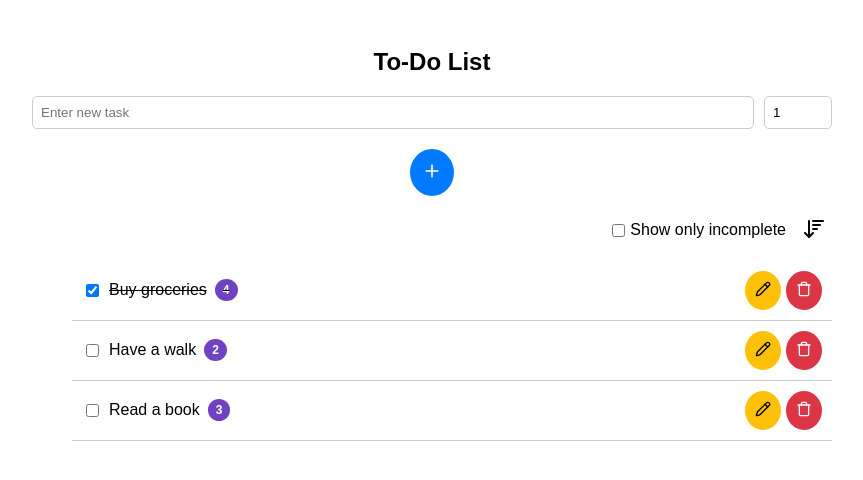
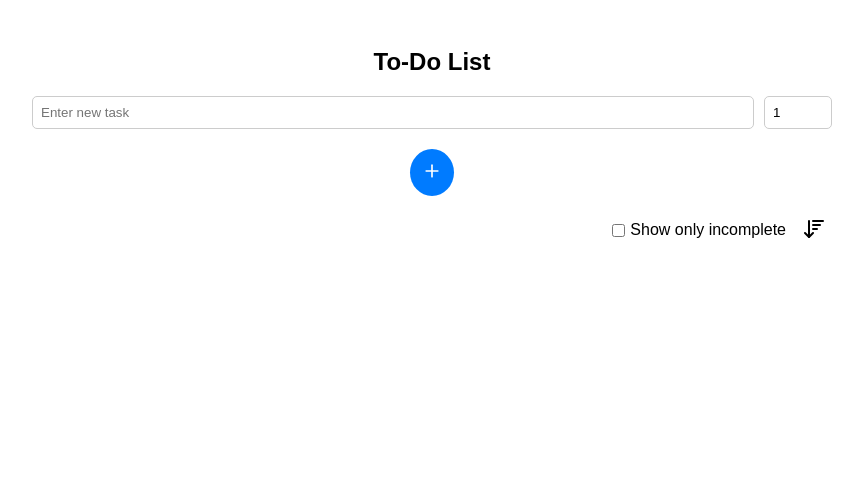
Before and after one commit to genuinelycool/to_do_list_app, a React (Vite) app: page / in a window 1280 px wide. Shown: the top 480 px of the page, without its empty margins (208-1071 px from the left). Built offline with nearby package versions, Linux system fonts and the light colour scheme.

Commit message:
10 - Make changes persistent using localStorage

```diff
--- a/src/App.jsx
+++ b/src/App.jsx
@@ -2,39 +2,26 @@
 import TaskForm from "./components/TaskForm";
 import TaskControls from "./components/TaskControls";
 import TaskList from "./components/TaskList";
+import {
+  getStoredTasks,
+  updateLocalStorage
+} from "./utils/localStorageUtils";
 
 const App = () => {
-  const [tasks, setTasks] = useState([
-    {
-      id: 1,
-      text: "Buy groceries",
-      priority: 4,
-      done: true,
-    },
-    {
-      id: 2,
-      text: "Have a walk",
-      priority: 2,
-      done: false,
-    },
-    {
-      id: 3,
-      text: "Read a book",
-      priority: 3,
-      done: false,
-    },
-  ]);
+  const [tasks, setTasks] = useState(getStoredTasks());
 
   const [showOnlyIncomplete, setShowOnlyIncomplete] = useState(false);
 
   const addTask = (newTask) => {
     const updatedTasks = [...tasks, newTask];
     setTasks(updatedTasks);
+    updateLocalStorage(updatedTasks);
   };
 
   const removeTask = (id) => {
     const updatedTasks = tasks.filter((t) => t.id !== id);
     setTasks(updatedTasks);
+    updateLocalStorage(updatedTasks);
   };
 
   const updateTask = ({ taskId, editText, editPriority }) => {
@@ -44,6 +31,7 @@
         : task
     );
     setTasks(updatedTasks);
+    updateLocalStorage(updatedTasks);
   };
 
   const toggleTaskDone = (id) => {
@@ -51,12 +39,14 @@
       task.id === id ? { ...task, done: !task.done } : task
     );
     setTasks(updatedTasks);
+    updateLocalStorage(updatedTasks);
   };
 
   const sortTasks = () => {
     const sortedTasks = [...tasks]
       .sort((a,b) => a.priority - b.priority);
     setTasks(sortedTasks);
+    updateLocalStorage(sortedTasks);
   };
 
   return (
--- a/src/components/TaskList.jsx
+++ b/src/components/TaskList.jsx
@@ -9,7 +9,6 @@
   removeTask,
   updateTask,
 }) => {
-  // const [editingTaskId, setEditingTaskId] = useState(3);
   const [editingTaskId, setEditingTaskId] = useState(null);
 
   return (
--- /dev/null
+++ b/src/utils/localStorageUtils.js
@@ -0,0 +1,8 @@
+export const getStoredTasks = () => {
+  const savedTasks = localStorage.getItem("tasks");
+  return savedTasks ? JSON.parse(savedTasks) : [];
+};
+
+export const updateLocalStorage = (tasks) => {
+  localStorage.setItem("tasks", JSON.stringify(tasks));
+};
```
